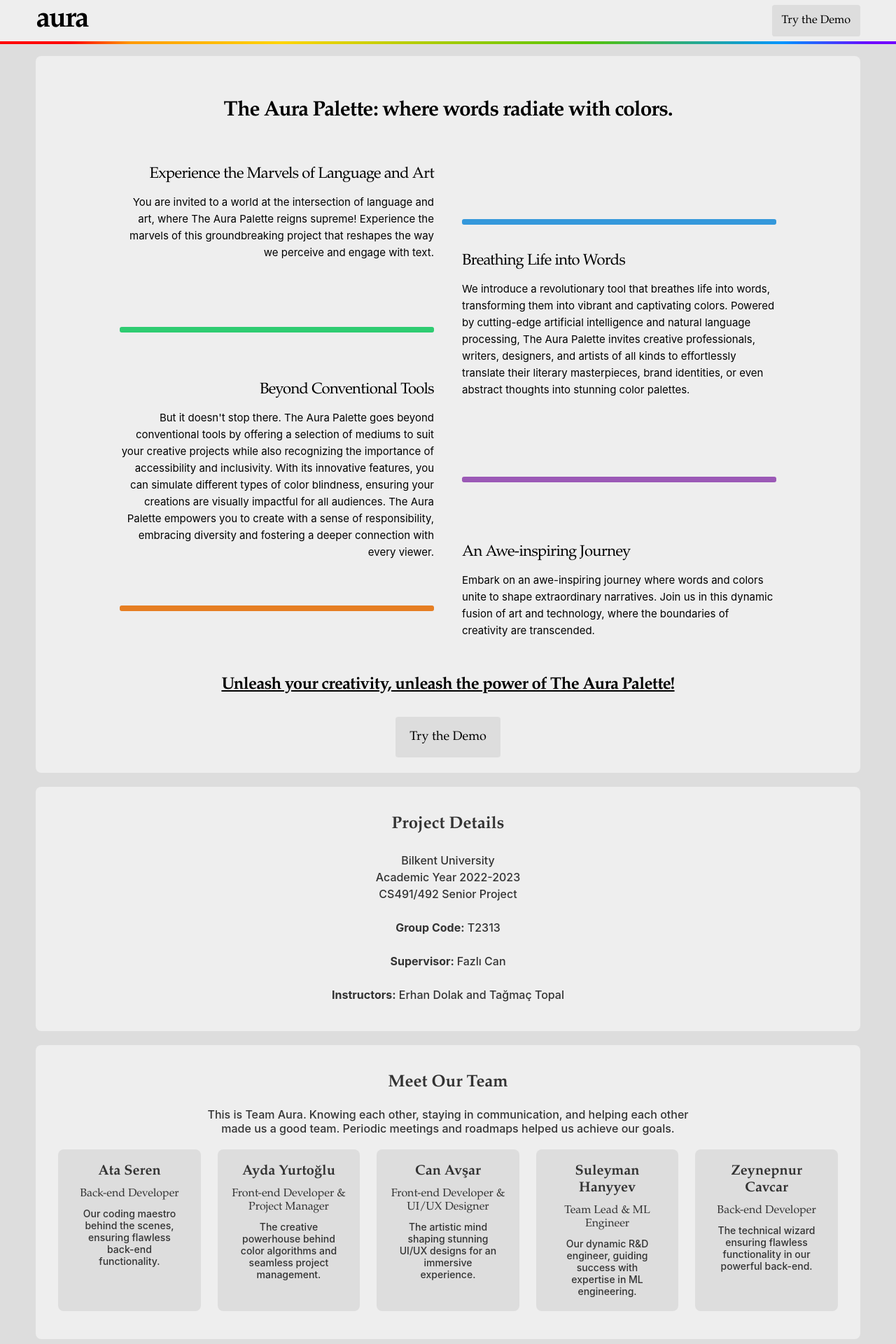
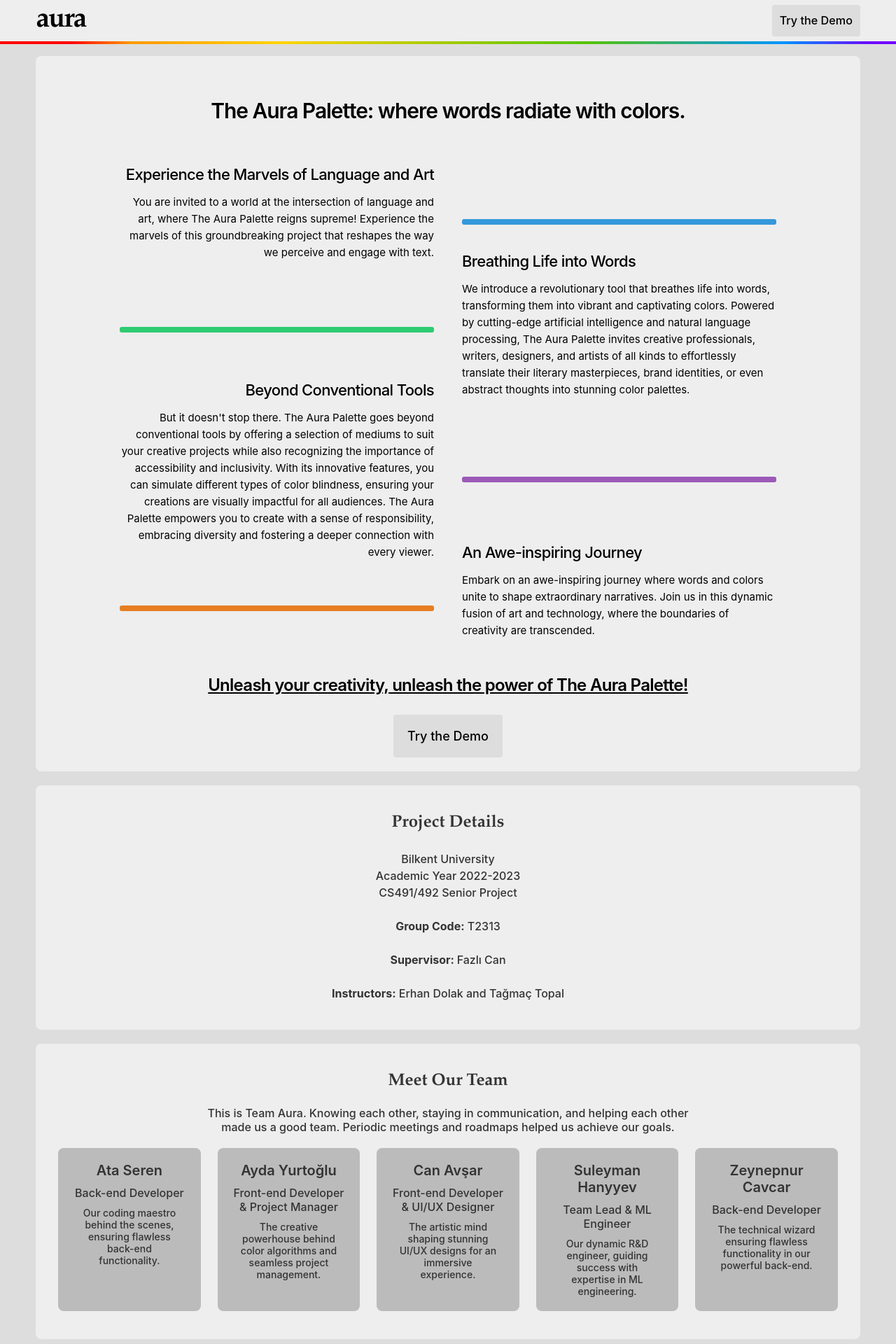
Before and after one commit to solomonNSI/aura-public, a React (Create React App) app: page / in a window 1280 px wide. Shown: the top 1920 px of the page at 70% size. Built offline with nearby package versions, Linux system fonts and the light colour scheme.

Commit message:
Font change

```diff
--- a/src/App.css
+++ b/src/App.css
@@ -34,7 +34,7 @@
 }
 
 .App-header p {
-  font-size: 46px;
+  font-size: 44px;
   font-family: Palatino;
   font-weight: 700;
   letter-spacing: -0.05em;
@@ -44,7 +44,7 @@
 
 .title {
   font-size: 30px;
-    font-family: Palatino;
+  font-family: -apple-system, BlinkMacSystemFont, "Helvetica Neue", Arial, sans-serif;
   font-weight: 600;
   letter-spacing: -0.035em;
   margin: 20px 0 65px 0;
@@ -58,7 +58,7 @@
 
 .bulletPoint {
   font-size: 22px;
-    font-family: Palatino;
+  font-family: -apple-system, BlinkMacSystemFont, "Helvetica Neue", Arial, sans-serif;
   font-weight: 500;
   letter-spacing: -0.03em;
   margin-bottom: 16px;
@@ -67,7 +67,7 @@
 
 .bulletPoint2 {
   font-size: 22px;
-    font-family: Palatino;
+  font-family: -apple-system, BlinkMacSystemFont, "Helvetica Neue", Arial, sans-serif;
   font-weight: 500;
   letter-spacing: -0.03em;
   margin-bottom: 16px;
@@ -77,7 +77,7 @@
 
 .bulletPointFinal {
   font-size: 24px;
-    font-family: Palatino;
+  font-family: -apple-system, BlinkMacSystemFont, "Helvetica Neue", Arial, sans-serif;
   font-weight: 600;
   letter-spacing: -0.03em;
   margin: 30px 0 50px 0;
@@ -87,7 +87,7 @@
 }
 
 .App-header a {
-    font-family: Palatino;
+  font-family: -apple-system, BlinkMacSystemFont, "Helvetica Neue", Arial, sans-serif;
   height: 50px;
   width: 140px;
   display: flex;
@@ -169,6 +169,14 @@ section {
 .textSection {
   padding: 0 20px;
   width: 100%;
+
+  @media screen and (max-width: 600px) {
+    text-align: center;
+    margin: 10px 0px;
+  }
+
+
+
 }
 
 .colorStrip1 {
@@ -228,7 +236,7 @@ section {
 #team .member {
   height: auto;
   width: 20%;
-  background-color: #ddd;
+  background-color: #bbb;
   margin: 0 12px;
   padding: 20px;
   display: flex;
@@ -246,14 +254,14 @@ section {
 }
 
 #team .member .name {
-    font-family: Palatino;
+  font-family: -apple-system, BlinkMacSystemFont, "Helvetica Neue", Arial, sans-serif;
   font-weight: 600;
   font-size: 20px;
   justify-self: flex-start;
 }
 
 #team .member .position {
-    font-family: Palatino;
+  font-family: -apple-system, BlinkMacSystemFont, "Helvetica Neue", Arial, sans-serif;
   font-size: 16px;
   margin-top: 10px;
 }
@@ -272,7 +280,7 @@ section {
 #demo a {
   margin-top: 30px;
   height: auto;
-  width: 20%;
+  width: 25%;
   display: flex;
   background-color: #ddd;
   align-items: center;
@@ -324,7 +332,7 @@ section {
 #logbook a {
   margin-top: 30px;
   height: auto;
-  width: 20%;
+  width: 25%;
   display: flex;
   background-color: #ddd;
   align-items: center;
@@ -354,8 +362,8 @@ section {
 
 #about a {
   height: auto;
-  font-family: Palatino;
-  width: 20%;
+  font-family: -apple-system, BlinkMacSystemFont, "Helvetica Neue", Arial, sans-serif;
+  width: 25%;
   background-color: #ddd;
   font-size: 18px;
   text-decoration: none;
@@ -371,18 +379,24 @@ section {
 
 
 @media screen and (max-width: 600px) {
+
   .colorStrip1,
   .colorStrip2,
   .colorStrip3,
   .colorStrip4 {
     display: none;
   }
+
   .title {
     margin: 20px 0 0 0;
+    max-width: 80%;
   }
-    .bulletPoint, .bulletPoint2{
+
+  .bulletPoint,
+  .bulletPoint2 {
     margin-top: 16px;
   }
+
   .bulletPointFinal {
     padding: 0 20px;
   }
```
Lines whose indentation alone changed are shown as unchanged.
